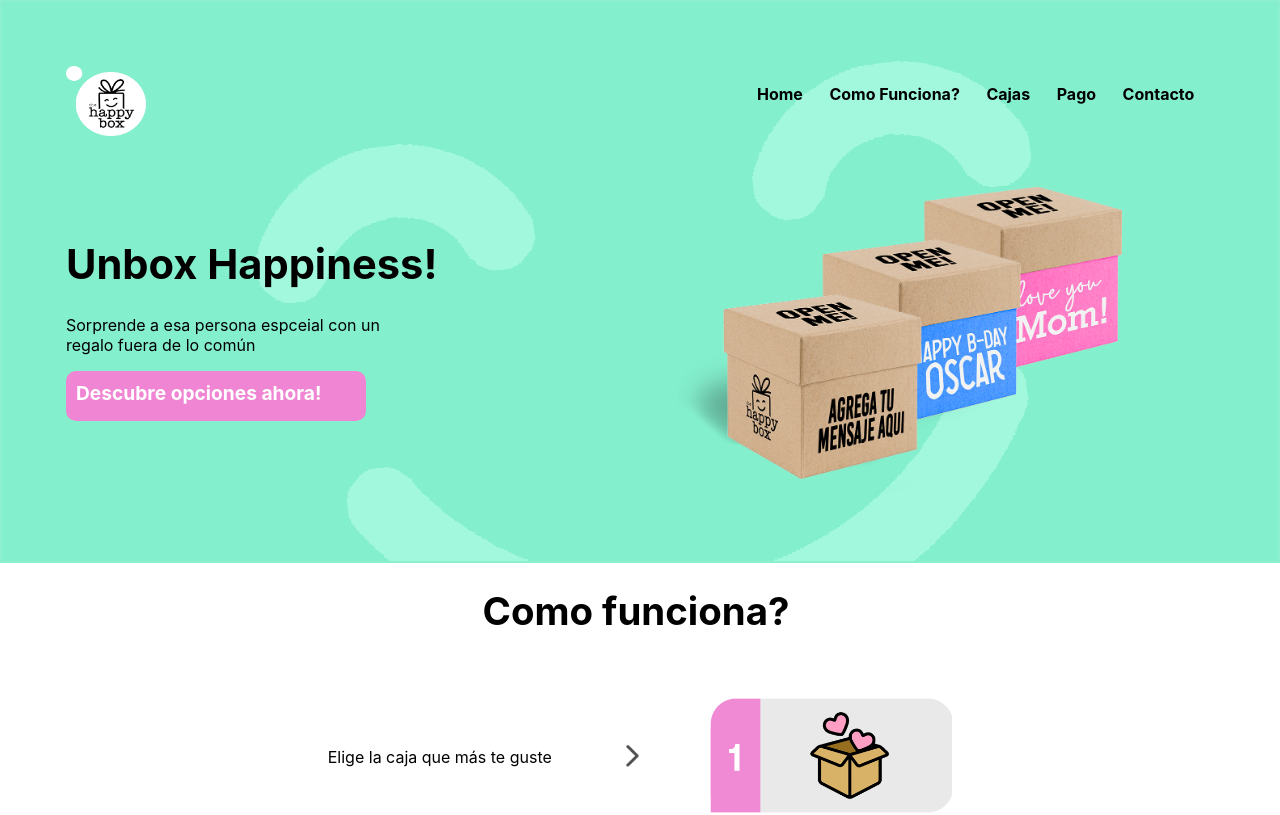
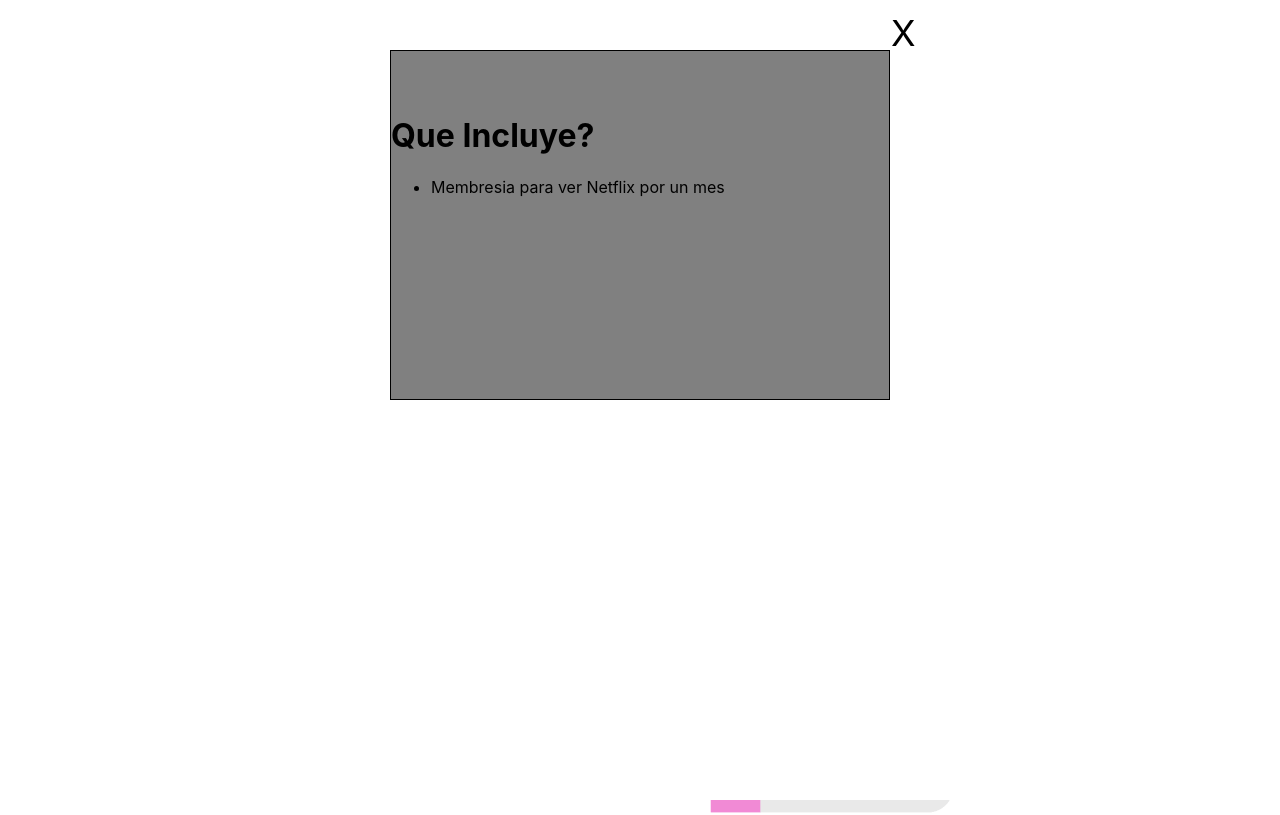
Before and after one commit to alejandrok93/happy-box, a React (Create React App) app in the folder happy-box/: page / in a window 1280 px wide. Shown: the top 815 px of the page. Built offline with nearby package versions, Linux system fonts and the light colour scheme.

Commit message:
Added CajaInfo component to display information about a box

```diff
--- a/happy-box/src/App.js
+++ b/happy-box/src/App.js
@@ -9,6 +9,7 @@ import cajasImg from './img/cajas.png';
 import ComoFunciona from './components/ComoFunciona';
 import EligeTuCaja from './components/EligeTuCaja';
 import Nav from './components/Nav';
+import CajaInfo from './components/CajaInfo';
 
 class App extends Component {
 	constructor() {
@@ -50,6 +51,7 @@ class App extends Component {
 
 				<ComoFunciona />
 				<EligeTuCaja />
+				<CajaInfo />
 			</div>
 		);
 	}
--- /dev/null
+++ b/happy-box/src/components/CajaInfo.js
@@ -0,0 +1,19 @@
+import React from 'react';
+
+import './styles.css';
+
+const CajaInfo = props => {
+	return (
+		<div className="caja-info-container">
+			<div className="caja-info">
+				<span className="close">X</span>
+				<h1>Que Incluye?</h1>
+				<ul>
+					<li>Membresia para ver Netflix por un mes</li>
+				</ul>
+			</div>
+		</div>
+	);
+};
+
+export default CajaInfo;
--- a/happy-box/src/components/styles.css
+++ b/happy-box/src/components/styles.css
@@ -146,6 +146,33 @@ CAJAS OPCIONES CSS STYLING */
 	width: 100%;
 }
 
+/* CAJA INFO CSS STYLING  */
+
+.caja-info-container {
+	width: 100vw;
+	height: 100vh;
+	background-color: white;
+	position: absolute;
+	top: 0;
+	left: 0;
+}
+
+.caja-info {
+	width: 500px;
+	min-height: 350px;
+	border: 1px solid black;
+	margin: 50px auto;
+	background-color: gray;
+}
+
+.caja-info .close {
+	position: relative;
+	font-size: 36px;
+	top: -40px;
+	left: 500px;
+	cursor: pointer;
+}
+
 /* MEDIA QUERIES FOR RESPONSIVE DESIGN */
 
 @media only screen and (max-width: 600px) {
```
Also changed, not shown: happy-box/src/img/caja-info.png (added).
